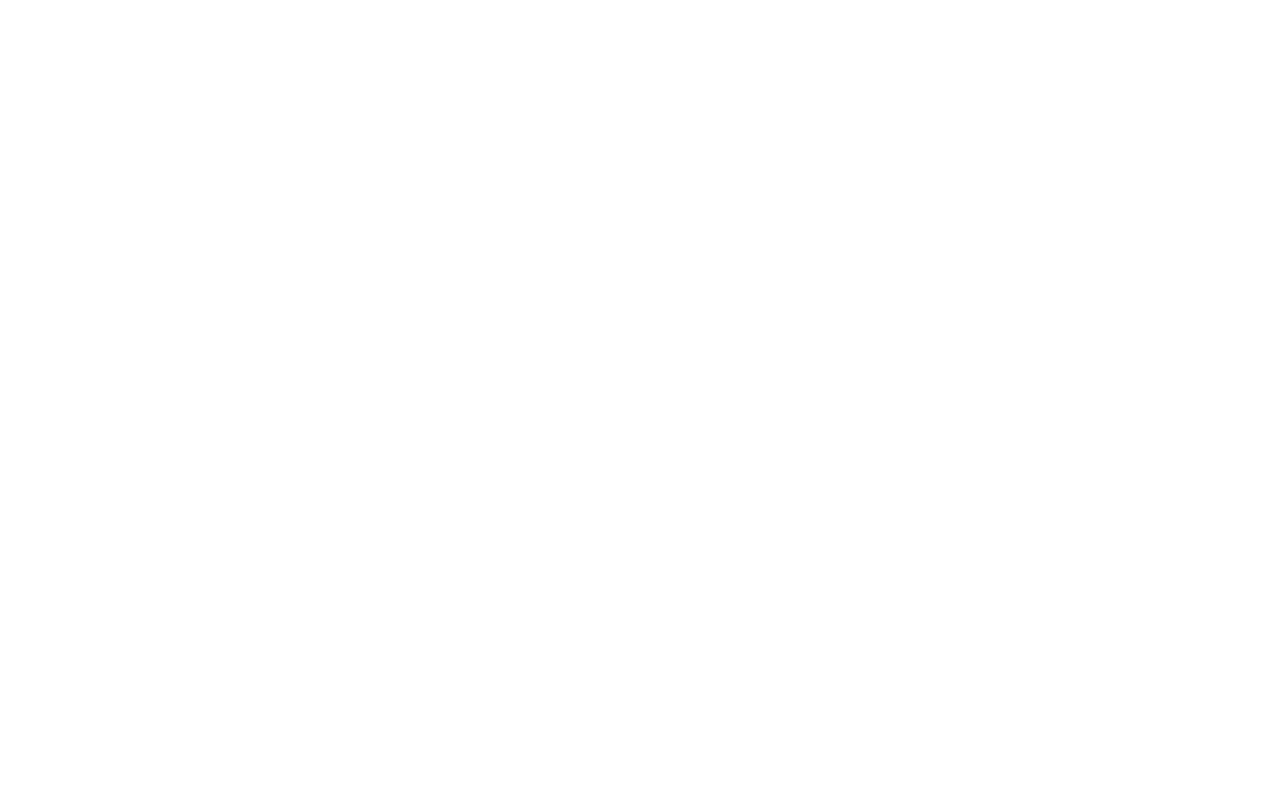
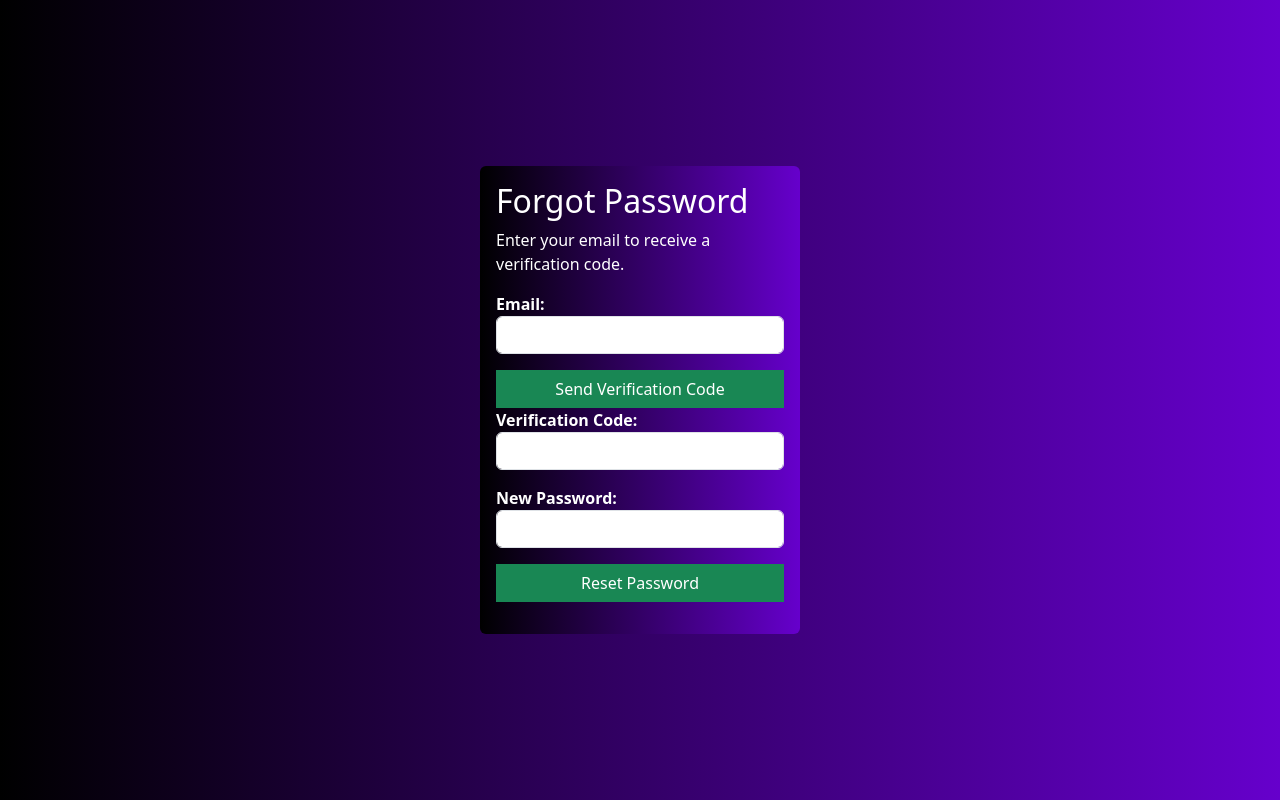
Before and after one commit to piyushkumar24/login-page-sql, a React (Create React App) app: page /forgotpassword in a window 1280 px wide. Before the commit this address had no page. Built offline with nearby package versions, Linux system fonts and the light colour scheme.

Commit message:
Add files via upload

```diff
--- a/src/App.js
+++ b/src/App.js
@@ -3,15 +3,20 @@ import Login from './Login';
 import {BrowserRouter,Routes,Route} from 'react-router-dom';
 import Signup from './Signup'
 import Home from './Home';
+import ForgotPassword from './ForgotPassword';
+import ResetPassword from './ResetPassword';
+
 
 function App() {
   return (
     <BrowserRouter>
-      <Routes>
-        <Route path='/' element={<Login/>}></Route>
-        <Route path='/signup' element={<Signup/>}></Route>
-        <Route path='/home' element={<Home/>}></Route>
-      </Routes>
+            <Routes>
+                <Route path='/' element={<Login />} />
+                <Route path='/forgotpassword' element={<ForgotPassword />} />
+                <Route path="/reset_password/:id/:token" element={<ResetPassword />}></Route>
+                <Route path='/signup' element={<Signup />} />
+                <Route path='/home' element={<Home />} />
+            </Routes>
     </BrowserRouter>
   );
 }
--- /dev/null
+++ b/src/ForgotPassword.js
@@ -0,0 +1,75 @@
+import React, { useState } from 'react';
+import axios from 'axios';
+
+function ForgotPassword() {
+    const [email, setEmail] = useState('');
+    const [verificationCode, setVerificationCode] = useState('');
+    const [newPassword, setNewPassword] = useState('');
+    const [message, setMessage] = useState('');
+
+    const handleEmailChange = (event) => {
+        setEmail(event.target.value);
+    };
+
+    const handleVerificationCodeChange = (event) => {
+        setVerificationCode(event.target.value);
+    };
+
+    const handleNewPasswordChange = (event) => {
+        setNewPassword(event.target.value);
+    };
+
+    const handleSendVerificationLink = () => {
+        axios
+            .post('http://localhost:8081/forgotpassword', { email })
+            .then((res) => {
+                setMessage(res.data.message);
+            })
+            .catch((err) => console.log(err));
+    };
+
+    const handleResetPassword = () => {
+        axios
+            .post('http://localhost:8081/resetpassword', { email, verificationCode, newPassword })
+            .then((res) => {
+                setMessage(res.data.message);
+            })
+            .catch((err) => console.log(err));
+    };
+
+    return (
+        <div style={{ background: 'linear-gradient(to right, #000000, #6600cc)' }} className='d-flex justify-content-center align-items-center bg-primary vh-100'>
+            <div className='bg-white p-3 rounded w-25 ' style={{ background: 'linear-gradient(to right, #000000, #6600cc)' }}>
+                <h2 className='text-white'>Forgot Password</h2>
+                <p className='text-white'>Enter your email to receive a verification code.</p>
+                <div className='mb-3'>
+                    <label htmlFor='email' className='text-white'>
+                        <strong>Email:</strong>
+                    </label>
+                    <input type='email' value={email} onChange={handleEmailChange} className='form-control rounded -0'></input>
+                </div>
+                <button onClick={handleSendVerificationLink} className='btn btn-success w-100 rounded-0'>
+                    Send Verification Code
+                </button>
+                <div className='mb-3'>
+                    <label htmlFor='verificationCode' className='text-white'>
+                        <strong>Verification Code:</strong>
+                    </label>
+                    <input type='text' value={verificationCode} onChange={handleVerificationCodeChange} className='form-control rounded -0'></input>
+                </div>
+                <div className='mb-3'>
+                    <label htmlFor='newPassword' className='text-white'>
+                        <strong>New Password:</strong>
+                    </label>
+                    <input type='password' value={newPassword} onChange={handleNewPasswordChange} className='form-control rounded -0'></input>
+                </div>
+                <button onClick={handleResetPassword} className='btn btn-success w-100 rounded-0'>
+                    Reset Password
+                </button>
+                <p className='text-white'>{message}</p>
+            </div>
+        </div>
+    );
+}
+
+export default ForgotPassword;
--- a/src/Login.js
+++ b/src/Login.js
@@ -1,19 +1,24 @@
-import React from 'react';
+import React, { useState } from 'react';
 import { Link, useNavigate } from 'react-router-dom';
-import { useState } from 'react';
 import validation from './LoginValidation';
 import axios from 'axios';
+import ReCAPTCHA from 'react-google-recaptcha';
 
 function Login() {
     const [values, setValues] = useState({
         email: '',
-        password: ''
+        password: '',
     });
     const navigate = useNavigate();
     const [errors, setErrors] = useState({});
+    const [captchaValue, setCaptchaValue] = useState(null);
 
     const handleInput = (event) => {
-        setValues(prev => ({ ...prev, [event.target.name]: [event.target.value] }));
+        setValues((prev) => ({ ...prev, [event.target.name]: event.target.value }));
+    };
+
+    const handleCaptchaChange = (value) => {
+        setCaptchaValue(value);
     };
 
     const handleSubmit = (event) => {
@@ -21,16 +26,19 @@ function Login() {
         const validationErrors = validation(values);
         setErrors(validationErrors);
 
-        if (validationErrors.email === '' && validationErrors.password === '') {
-            axios.post('https://gcfjjgiygikg.onrender.com/login', values)
+        if (validationErrors.email === '' && validationErrors.password === '' && captchaValue) {
+            axios
+                .post('http://localhost:8081/login', { ...values, captchaValue })
                 .then((res) => {
-                    if (res.data === "Success") {
-                        navigate('/home');
+                    if (res.data === 'Success') {
+                        navigate('/home', { state: { email: values.email } });
                     } else {
-                        alert("No record existed");
+                        alert('No record existed');
                     }
                 })
                 .catch((err) => console.log(err));
+        } else {
+            alert('Please complete the reCAPTCHA verification.');
         }
     };
 
@@ -40,20 +48,30 @@ function Login() {
                 <h2 className='text-white'>Sign-In</h2>
                 <form action=" " onSubmit={handleSubmit}>
                     <div className='mb-3'>
-                        <label htmlFor='email' className='text-white'><strong>Email</strong></label>
-                        <input type='email' placeholder='Enter Email' name='email'
-                            onChange={handleInput} className='form-control rounded -0'></input>
+                        <label htmlFor='email' className='text-white'>
+                            <strong>Email</strong>
+                        </label>
+                        <input type='email' placeholder='Enter Email' name='email' onChange={handleInput} className='form-control rounded -0'></input>
                         {errors.email && <span className='text-danger'>{errors.email}</span>}
                     </div>
                     <div className='mb-3'>
-                        <label htmlFor='password' className='text-white'><strong>Password</strong></label>
-                        <input type='password' placeholder='Enter Password' name='password'
-                            onChange={handleInput} className='form-control rounded -0'></input>
+                        <label htmlFor='password' className='text-white'>
+                            <strong>Password</strong>
+                        </label>
+                        <input type='password' placeholder='Enter Password' name='password' onChange={handleInput} className='form-control rounded -0'></input>
                         {errors.password && <span className='text-danger'>{errors.password}</span>}
                     </div>
-                    <button type='submit' className='btn btn-success w-100 rounded-0'>Log In</button>
+                    <div className='mb-3'>
+                        <ReCAPTCHA sitekey="6Ld77hQpAAAAAAr-Mr_2UCnZDxahyQWKf2EOv5uF" onChange={handleCaptchaChange} />
+                    </div>
+                    <button type='submit' className='btn btn-success w-100 rounded-0'>
+                        Log In
+                    </button>
+                    <Link to="/forgotpassword" className='text-white'>Forgot Password?</Link>
                     <p className='text-white'>Thereby by signing in, you agree with our terms & policies.</p>
-                    <Link to="./signup" className='btn btn-default border w-100 bg-light rounded-0 text-decoration-none'>Create Account</Link>
+                    <Link to="./signup" className='btn btn-default border w-100 bg-light rounded-0 text-decoration-none'>
+                        Create Account
+                    </Link>
                 </form>
             </div>
         </div>
--- /dev/null
+++ b/src/ResetPassword.js
@@ -0,0 +1,52 @@
+import React from 'react'
+import { useState } from "react";
+import { Link, useNavigate, useParams } from "react-router-dom";
+import axios from 'axios'
+
+
+function ResetPassword() {
+    const [password, setPassword] = useState()
+    const navigate = useNavigate()
+    const { id, token } = useParams()
+
+    axios.defaults.withCredentials = true;
+    const handleSubmit = (e) => {
+        e.preventDefault()
+        axios.post(`http://localhost:3001/reset-password/${id}/${token}`, { password })
+            .then(res => {
+                if (res.data.Status === "Success") {
+                    navigate('/login')
+
+                }
+            }).catch(err => console.log(err))
+    }
+
+    return (
+        <div className="d-flex justify-content-center align-items-center bg-secondary vh-100">
+            <div className="bg-white p-3 rounded w-25">
+                <h4>Reset Password</h4>
+                <form onSubmit={handleSubmit}>
+                    <div className="mb-3">
+                        <label htmlFor="email">
+                            <strong>New Password</strong>
+                        </label>
+                        <input
+                            type="password"
+                            placeholder="Enter Password"
+                            autoComplete="off"
+                            name="password"
+                            className="form-control rounded-0"
+                            onChange={(e) => setPassword(e.target.value)}
+                        />
+                    </div>
+                    <button type="submit" className="btn btn-success w-100 rounded-0">
+                        Update
+                    </button>
+                </form>
+
+            </div>
+        </div>
+    )
+}
+
+export default ResetPassword;
--- a/src/Signup.js
+++ b/src/Signup.js
@@ -26,7 +26,7 @@ function Signup() {
             validationErrors.email === '' &&
             validationErrors.password === ''
         ) {
-            axios.post('https://gcfjjgiygikg.onrender.com/signup', values)
+            axios.post('http://localhost:8081/signup', values)
                 .then((res) => {
                     navigate('/');
                 })
```
Also changed, not shown: package.json (+8 -2 lines), src/Home.js (+23 -2 lines), src/LoginValidation.js (+52 -21 lines), src/SignupValidation.js (+34 -4 lines), 1 other file (tests, documents, lock files or other folders).
